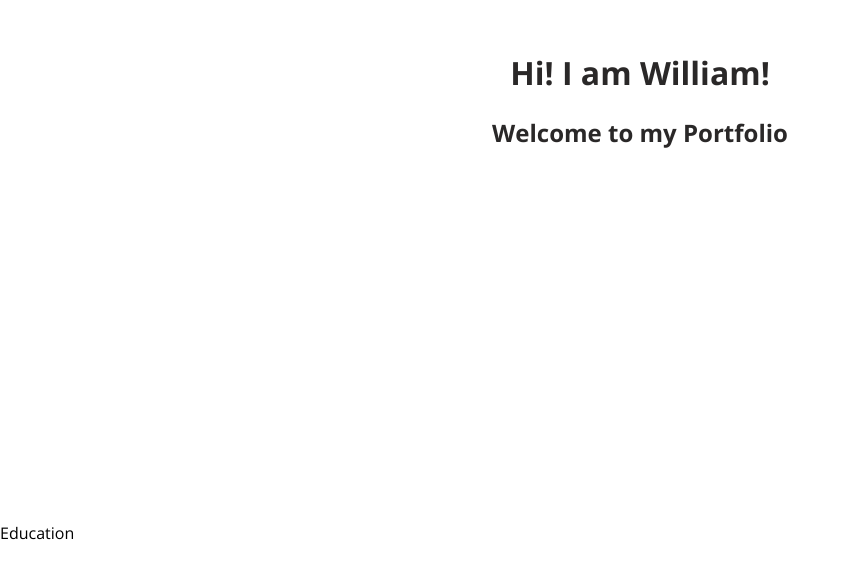
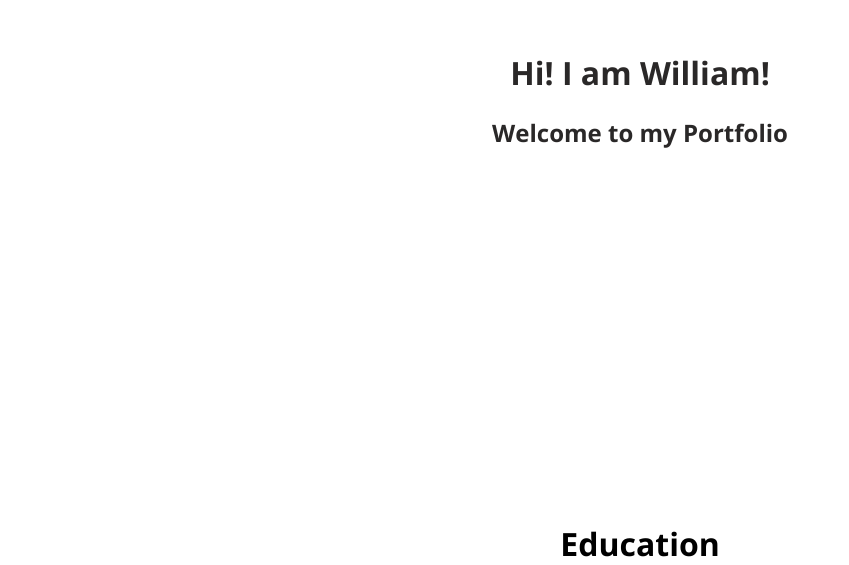
Before and after one commit to Arce-Mdina/Arce-Mdina.github.io, a React (Vite) app: page / in a window 1280 px wide. Shown: the part 300-865 px from the top of the page, without its empty margins (0-849 px from the left). Before the commit the page ends 844 px from the top, so only its background shows below. Built offline with nearby package versions, Linux system fonts and the light colour scheme.

Commit message:
Made some edits

```diff
--- a/src/App.css
+++ b/src/App.css
@@ -4,7 +4,12 @@
     /* font-family:Arial, Helvetica, sans-serif; */
     margin: 0 auto;
     font-family: "Open Sans", "sans-serif";
+    text-align: center;
 }
+
+/* body {
+    background-color:rgb(81, 90, 109);
+} */
 
 .header {
 
@@ -45,3 +50,18 @@
 .header-1:hover {
     color:dodgerblue;
 }
+
+.content {
+    width:90vw;
+    /* border:1px solid black; */
+    justify-content: center;
+}
+
+.buttons {
+    border:none;
+    border-radius: 10px;
+    padding:7px;
+    background-color:rgb(74, 164, 255);
+    color:white;
+    text-align:center;
+}
--- a/src/App.jsx
+++ b/src/App.jsx
@@ -1,5 +1,6 @@
 import './App.css'
 import Education from './components/Education'
+import Buttons from './components/Buttons'
 
 function App() {
 
@@ -15,7 +16,10 @@ function App() {
 
       <br></br>
 
-      <Education />
+      <div className="content">
+
+        <Education />
+      </div>
     </>
   )
 }
--- /dev/null
+++ b/src/components/Buttons.jsx
@@ -0,0 +1,11 @@
+import React from 'react'
+
+const Buttons = (props) => {
+  return (
+    <div>
+        <button onClick={props.function} className="buttons">{props.name}</button>
+    </div>
+  )
+}
+
+export default Buttons
--- a/src/components/Education.jsx
+++ b/src/components/Education.jsx
@@ -2,7 +2,9 @@ import React from 'react'
 
 const Education = () => {
   return (
-    <div>Education</div>
+    <>
+        <h1>Education</h1>
+    </>
   )
 }
 
```
